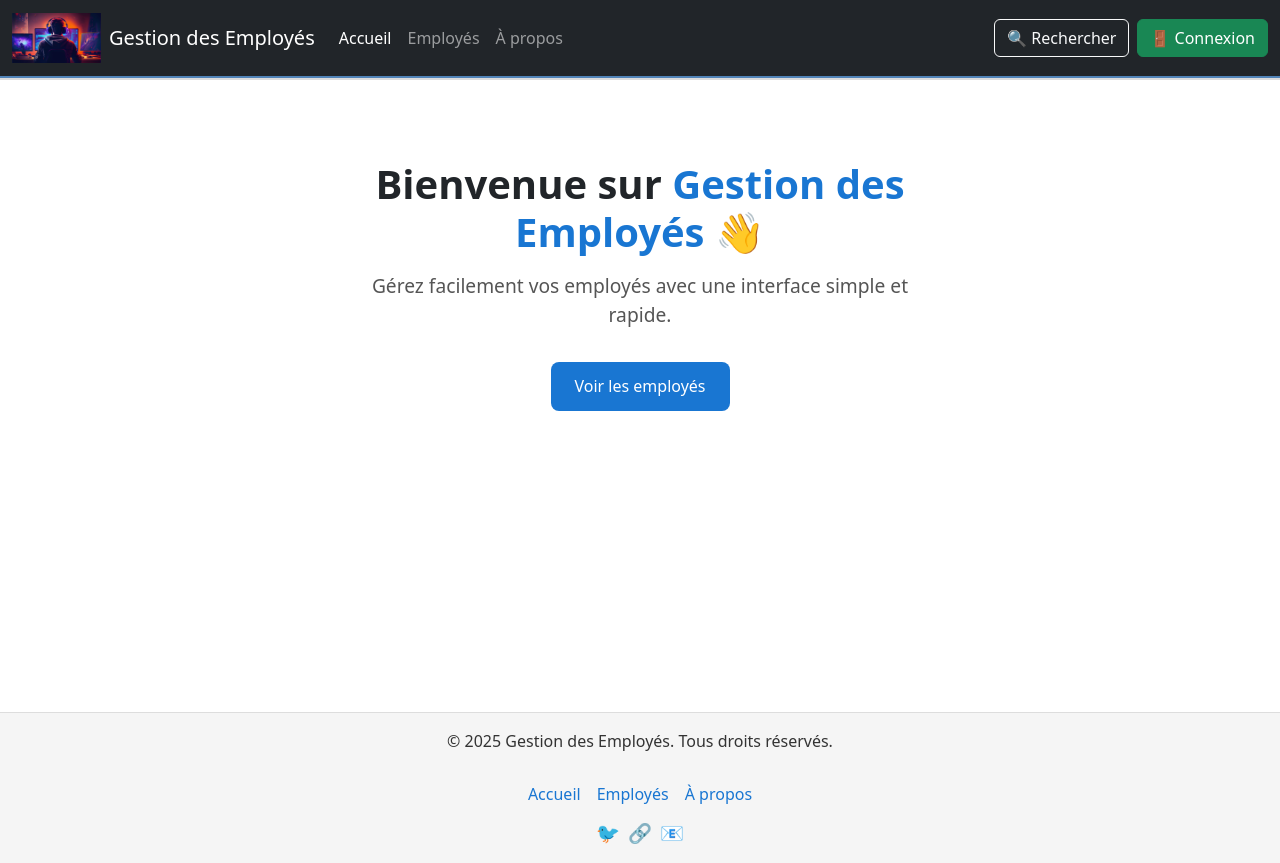
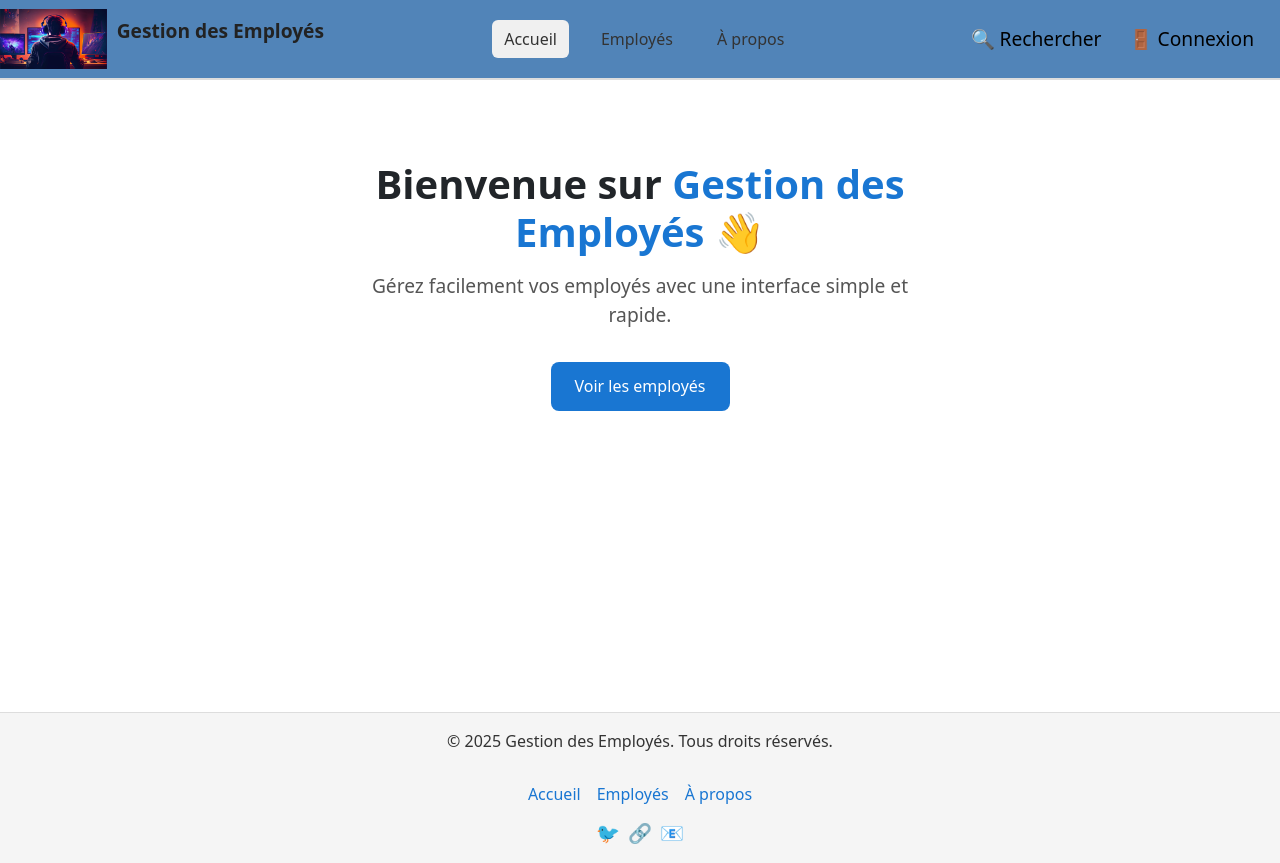
Before and after one commit to diamanka28/Front_Angular, an Angular app: page / in a window 1280 px wide. Built offline with nearby package versions, Linux system fonts and the light colour scheme.

Commit message:
retour en arriere

```diff
--- a/src/app/components/header/header.component.html
+++ b/src/app/components/header/header.component.html
@@ -1,51 +1,40 @@
 <header class="app-header">
-  <nav class="navbar navbar-expand-lg navbar-dark bg-dark">
-    <div class="container-fluid">
+  <div class="header-content">
 
-      <!-- Logo + Titre -->
-      <a class="navbar-brand d-flex align-items-center" routerLink="">
-        <img src="assets/logo.webp" alt="Logo" height="50" class="me-2">
-        <span>Gestion des Employés</span>
+    <!-- Logo + titre -->
+    <a class="logo-title" routerLink="">
+      <img src="assets/logo.webp" alt="Logo" height="60">
+      <p>Gestion des Employés</p>
     </a>
 
-      <!-- Bouton menu burger (mobile) -->
-      <button class="navbar-toggler" type="button" data-bs-toggle="collapse" data-bs-target="#mainNavbar" aria-controls="mainNavbar" aria-expanded="false" aria-label="Toggle navigation">
-        <span class="navbar-toggler-icon"></span>
-      </button>
-
-      <!-- Liens du menu -->
-      <div class="collapse navbar-collapse" id="mainNavbar">
-        <ul class="navbar-nav me-auto mb-2 mb-lg-0">
-          <li class="nav-item">
-            <a class="nav-link" routerLink="" routerLinkActive="active" [routerLinkActiveOptions]="{exact: true}">Accueil</a>
+    <!-- Menu de navigation -->
+    <nav class="navigation">
+      <ul class="navlist">
+        <li>
+          <a routerLink="" routerLinkActive="active" [routerLinkActiveOptions]="{exact: true}">Accueil</a>
         </li>
-          <li class="nav-item">
-            <a class="nav-link" routerLink="employees" routerLinkActive="active" [routerLinkActiveOptions]="{exact: true}">Employés</a>
+        <li>
+          <a routerLink="employees" routerLinkActive="active" [routerLinkActiveOptions]="{exact: true}">Employés</a>
         </li>
-          <li class="nav-item">
-            <a class="nav-link" routerLink="employees/add" routerLinkActive="active">À propos</a>
+        <li>
+          <a routerLink="employees/add" routerLinkActive="active">À propos</a>
         </li>
       </ul>
+    </nav>
+
     <!-- Actions -->
-        <div class="d-flex align-items-center gap-2">
-          <button class="btn btn-outline-light">🔍 Rechercher</button>
-
+    <div class="actions">
+      <button>🔍 Rechercher</button>
       @if(isLoggedIn()){
-            <button class="btn btn-primary" (click)="togglePanel()">
+        <button (click)="togglePanel()">
           Bienvenue, {{ getUser().firstName | uppercase }} {{ getUser().lastName | uppercase }}
         </button>
       }@else{
-            <button class="btn btn-success" routerLink="auth">🚪 Connexion</button>
+        <button routerLink="auth">🚪 Connexion</button>
       }
     </div>
+
   </div>
-    </div>
-  </nav>
 </header>
 
-<!-- Panneau utilisateur -->
-<app-user-panel
-  [user]="getUser()"
-  (close)="togglePanel()"
-  *ngIf="getShowPanel()">
-</app-user-panel>
+<app-user-panel [user]="getUser()" (close)="togglePanel()" *ngIf="getShowPanel()"></app-user-panel>
```
Lines whose indentation alone changed are shown as unchanged.
